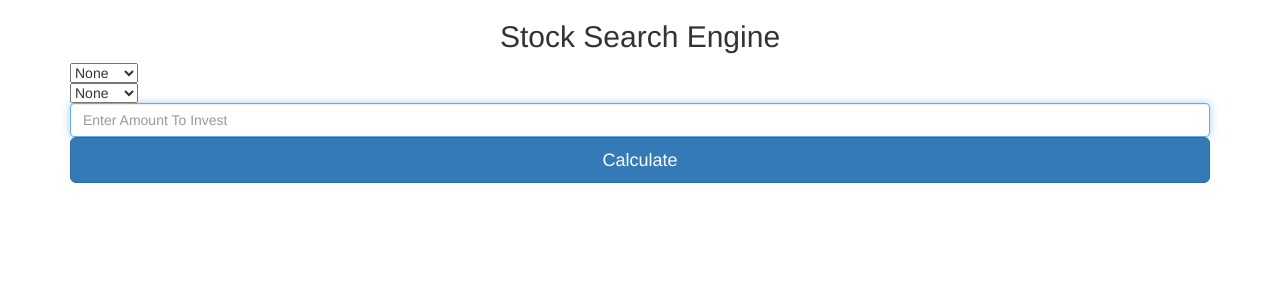
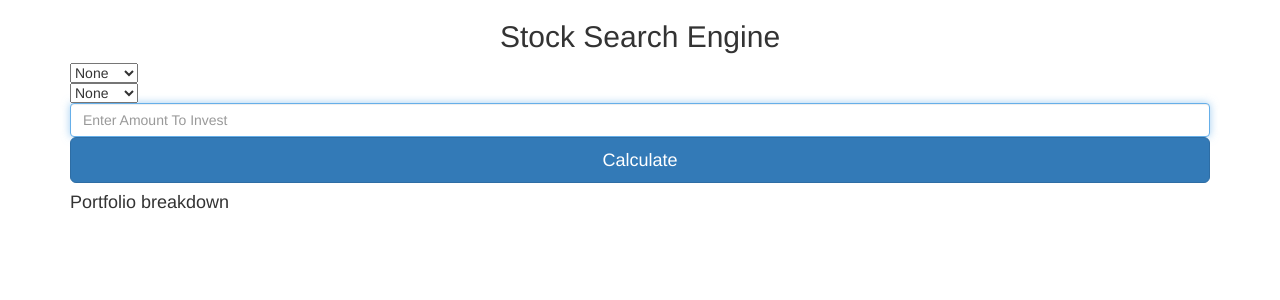
Before and after one commit to Nirupama-Prasad/portfolio_engine, a Flask app: page / in a window 1280 px wide. Shown: the top 300 px of the page. Run offline with Flask 2, Linux system fonts and the light colour scheme; some libraries are stand-ins or nearby versions.

Commit message:
tweaked a bit of front end

```diff
--- a/templates/index.html
+++ b/templates/index.html
@@ -3,7 +3,7 @@
 
  <head>
 
-     <title> Stock Search Engine </title>
+     <title> Stock Portfolio Suggestion Engine </title>
 
      <!-- Bootstrap core CSS -->
      <link href="https://maxcdn.bootstrapcdn.com/bootstrap/3.3.7/css/bootstrap.min.css" rel="stylesheet">
@@ -56,9 +56,7 @@
      </div>
 
      <div class="container">
-           <h4 id="stock_time">  </h4>
-           <h4 id="stock_name">  </h4>
-           <h4 id="stock_changes"> </h4>
+           <h4 id='portfolio_title'>Portfolio breakdown</h4>
            <img id="portfolio_image" src="{{url_for('static', filename='portfolio.png')}}" />
            <img id="stock_image" src="{{url_for('static', filename='stocks.png')}}" />
      </div>
@@ -101,7 +99,15 @@
                         d = new Date();
                         $("#stock_image").attr("src", "static/stocks.png?"+d.getTime());
                         $("#portfolio_image").attr("src", "static/portfolio.png?"+d.getTime());
-
+                        var portfolio = response.portfolio;
+                        console.log(portfolio)
+                        for (var i =0; i < portfolio.length; i++){
+                            stock_object = portfolio[i];
+                            console.log(stock_object)
+                            for(var property in stock_object){
+                                console.log( 'property' + property + ' = ' + stock_object[property]);
+                            }
+                        }
                         //json_data = JSON.parse(response);
                         //$("#stock_time").text(response.portfolio);
                         //$("#stock_name").text(response.portfolio[1].name);
```
Also changed, not shown: static/portfolio.png, static/stocks.png.
